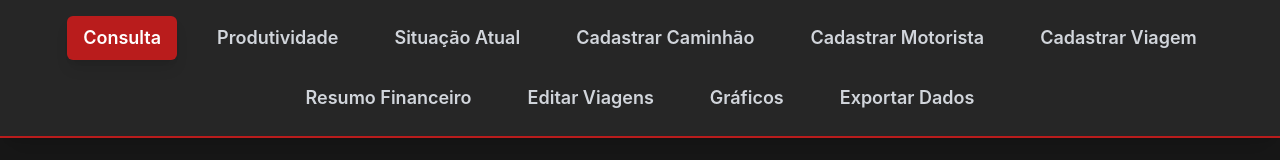
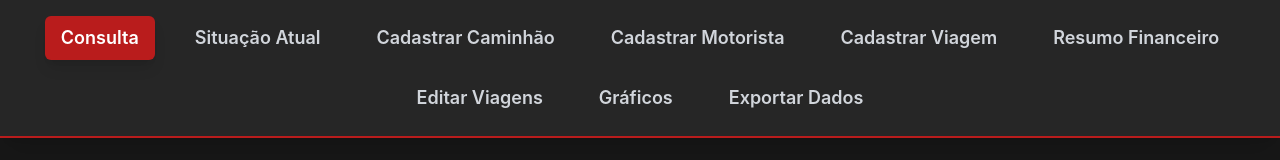
Before and after one commit to joaogabrielcastro/broto-frontend, a React (Vite) app: page / in a window 1280 px wide. Shown: the top 160 px of the page. Built offline with nearby package versions, Linux system fonts and the light colour scheme; no server answers.

Commit message:
Voltando ao normal

```diff
--- a/src/components/Navbar.jsx
+++ b/src/components/Navbar.jsx
@@ -15,9 +15,6 @@ const Navbar = () => {
       <div className="container mx-auto flex flex-wrap justify-center items-center gap-x-6 gap-y-4">
         <NavLink to="/" className={linkClasses}>
           Consulta
-        </NavLink>
-        <NavLink to="/produtividade" className={linkClasses}>
-          Produtividade
         </NavLink>
         <NavLink to="/situacao" className={linkClasses}>
           Situação Atual
```
